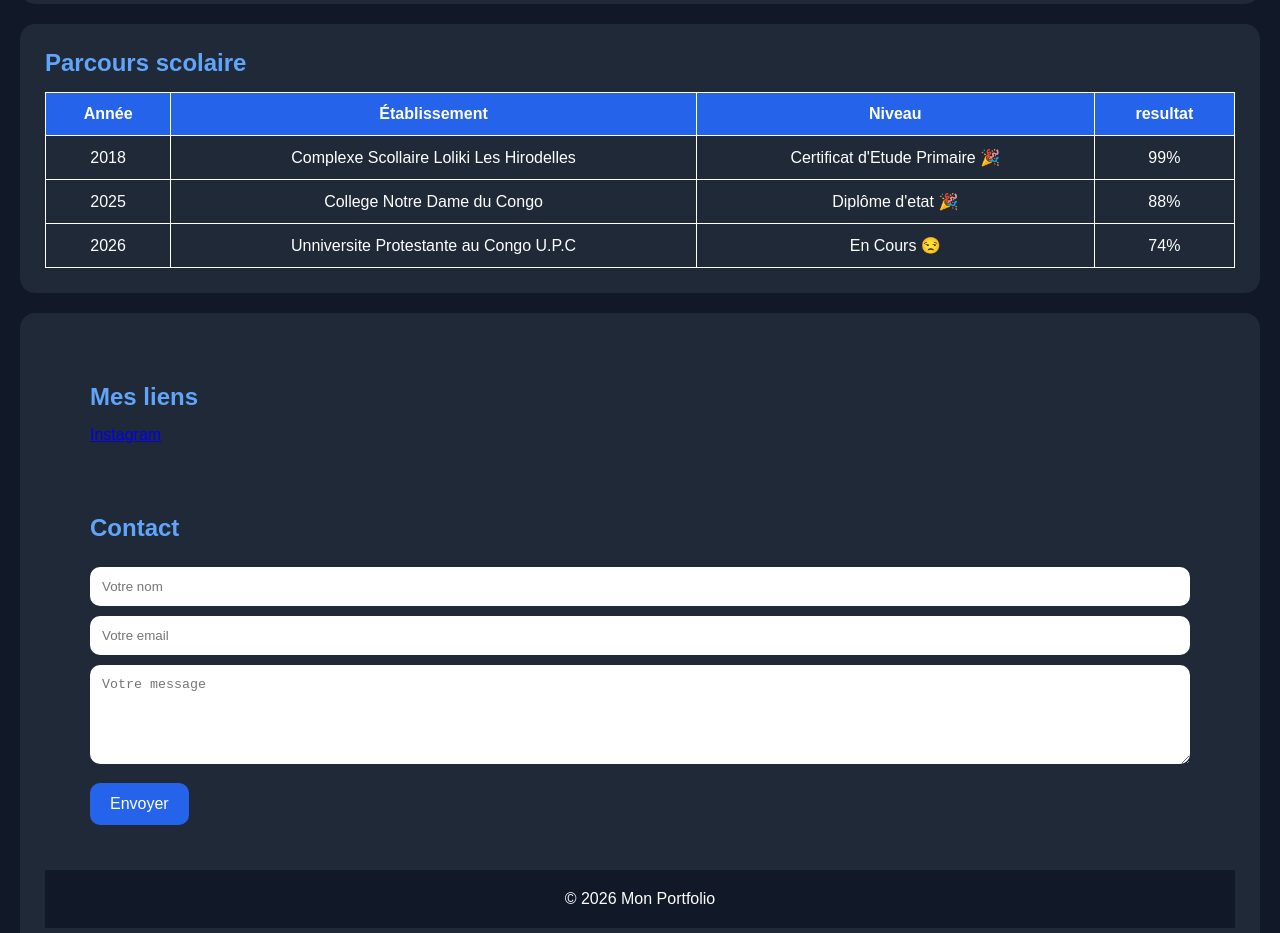
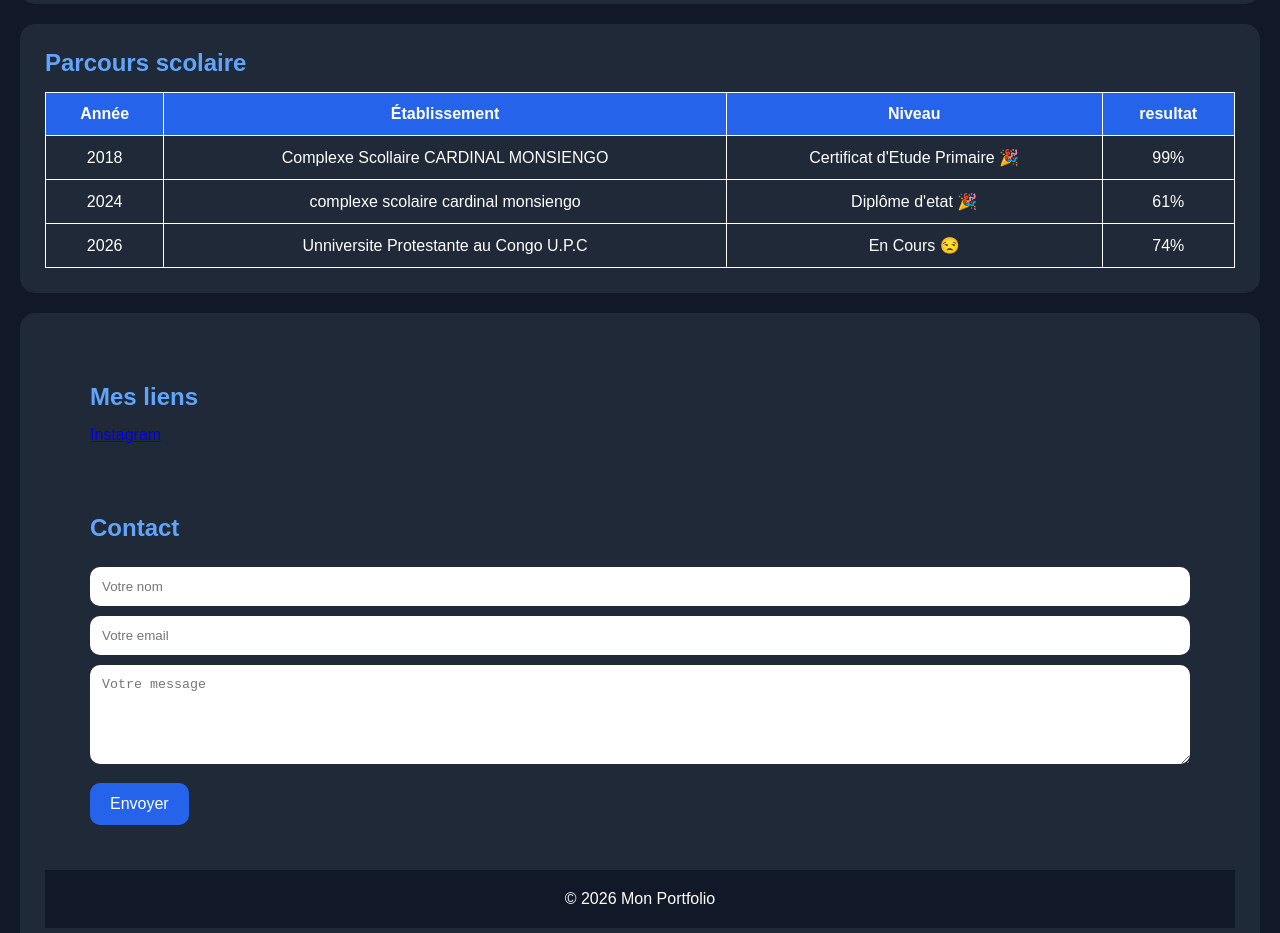
Before and after one commit to Dante-hacke/portfolio, a plain HTML site: page index.html in a window 1280 px wide. Shown: the part 1240-2173 px from the top of the page. Drawn offline with Linux system fonts and the light colour scheme.

Commit message:
Update index.html
L'etablissement

```diff
--- a/index.html
+++ b/index.html
@@ -87,16 +87,16 @@
 
             <tr>
                 <td>2018</td>
-                <td>Complexe Scollaire Loliki Les Hirodelles</td>
+                <td>Complexe Scollaire CARDINAL MONSIENGO</td>
                 <td>Certificat d'Etude Primaire 🎉</td>
                 <td>99%</td>
             </tr>
 
             <tr>
-                <td>2025</td>
-                <td>College Notre Dame du Congo</td>
+                <td>2024</td>
+                <td>complexe scolaire cardinal monsiengo</td>
                 <td>Diplôme d'etat 🎉</td>
-                <td>88%</td>
+                <td>61%</td>
             </tr>
             <tr>
                 <td>2026</td>
```
